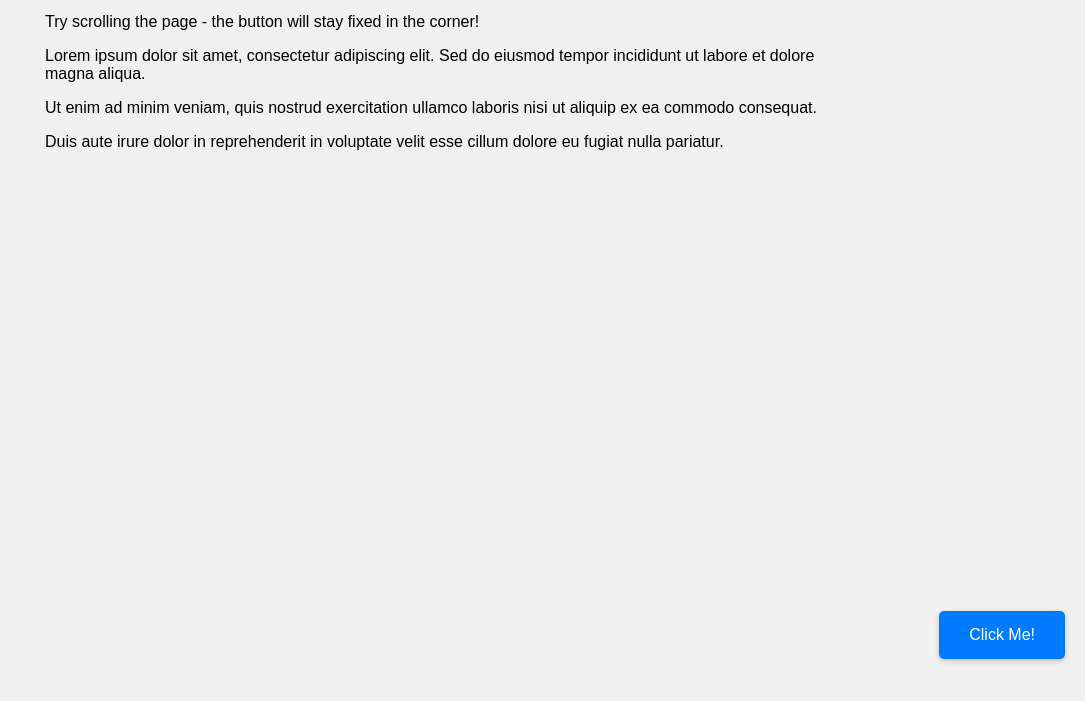
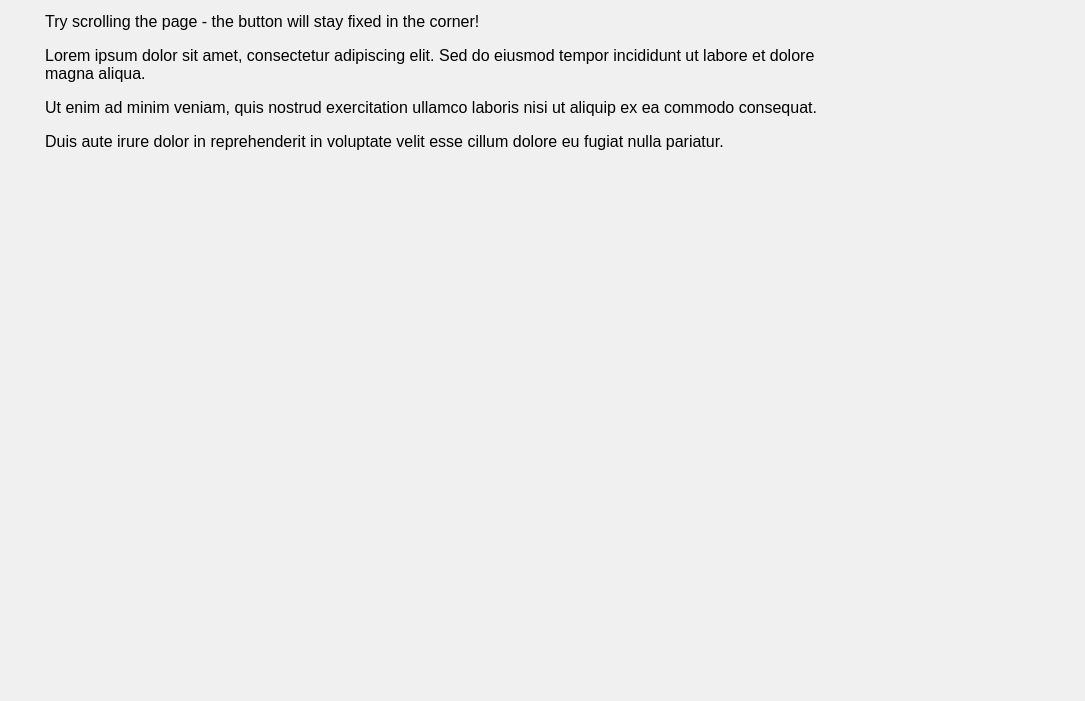
Before and after one commit to kevthedev00/Zoom_website, a plain HTML site: page index.html in a window 1280 px wide. Shown: the part 121-822 px from the top of the page, without its empty margins (195-1280 px from the left). Drawn offline with Linux system fonts and the light colour scheme; some packages are replaced by stand-ins of ours; a script that the page names is missing.

Commit message:
Update index.html
Remove Bottom right button

```diff
--- a/index.html
+++ b/index.html
@@ -51,6 +51,6 @@
         <p>Duis aute irure dolor in reprehenderit in voluptate velit esse cillum dolore eu fugiat nulla pariatur.</p>
     </div>
 
-    <button id="cornerButton">Click Me!</button>
+    <!--<button id="cornerButton">Click Me!</button>-->
 </body>
 </html>
```
